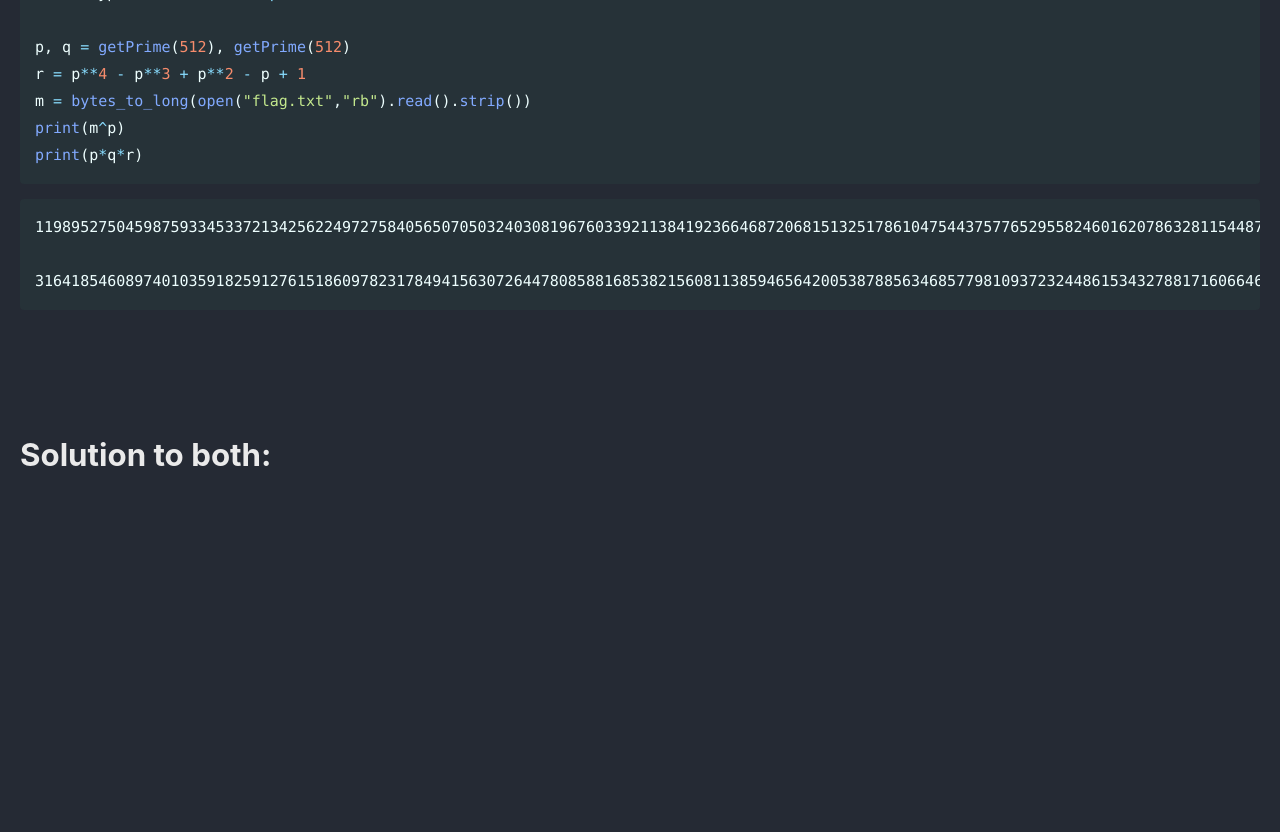
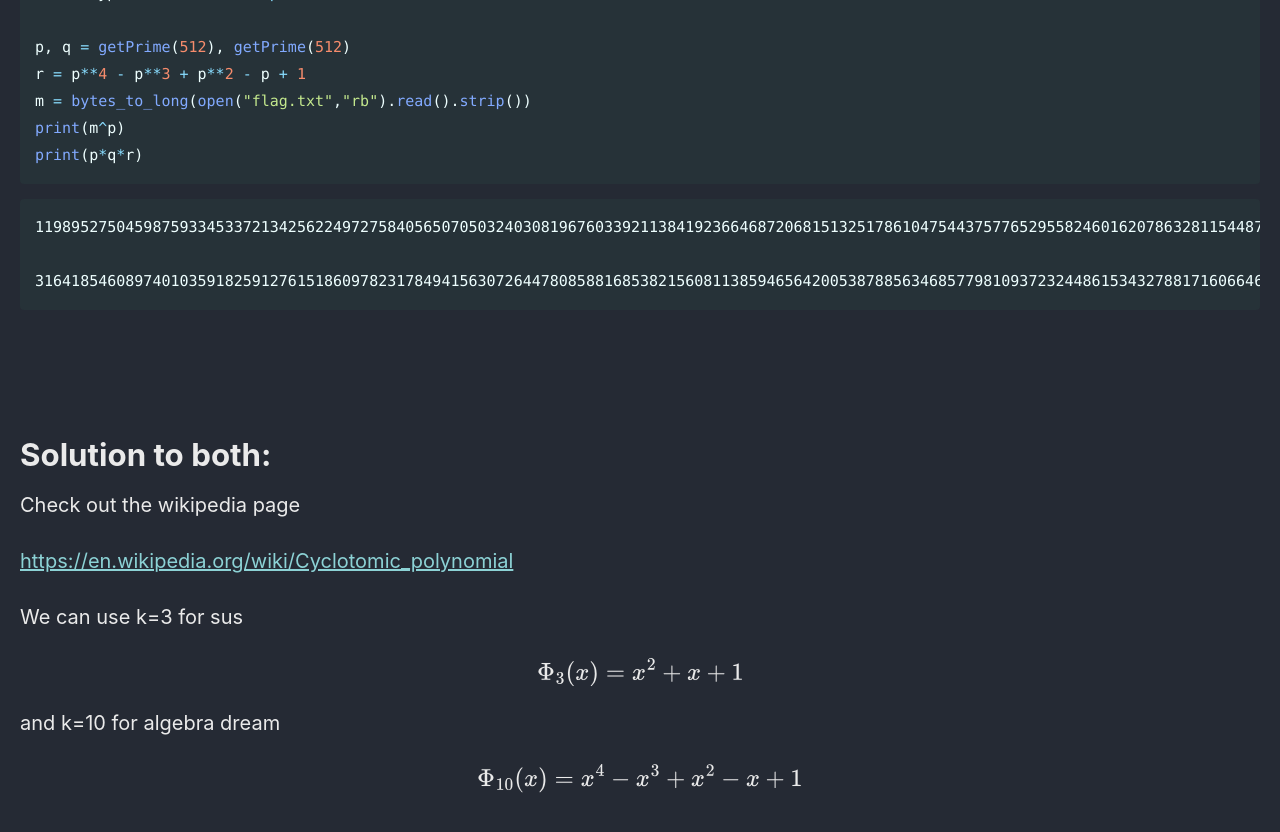
Before and after one commit to Connor-McCartney/Connor-McCartney.github.io, a Jekyll site: the page built from _pages/cryptography/rsa/CyclotomicPolynomial.md, in a window 1280 px wide and 900 px high, scrolled down 1643 px. Shown: the top 832 px of the window. Built offline with Jekyll 4.4.1, drawn with Linux system fonts in a browser that asks for light colours; cached includes are drawn as plain includes; before the commit the page ends 2163 px from its top, so only the background shows below that.

Commit message:
Update CyclotomicPolynomial.md

```diff
--- a/_pages/cryptography/rsa/CyclotomicPolynomial.md
+++ b/_pages/cryptography/rsa/CyclotomicPolynomial.md
@@ -85,3 +85,18 @@ print(p*q*r)
 <br>
 
 # Solution to both:
+
+Check out the wikipedia page
+
+<https://en.wikipedia.org/wiki/Cyclotomic_polynomial>
+
+We can use k=3 for sus
+
+$$ \Phi_3(x) = x^2 + x + 1 $$
+
+and k=10 for algebra dream
+
+$$ \Phi_{10}(x) = x^4 - x^3 + x^2 - x + 1 $$
+
+
+<br>
```
